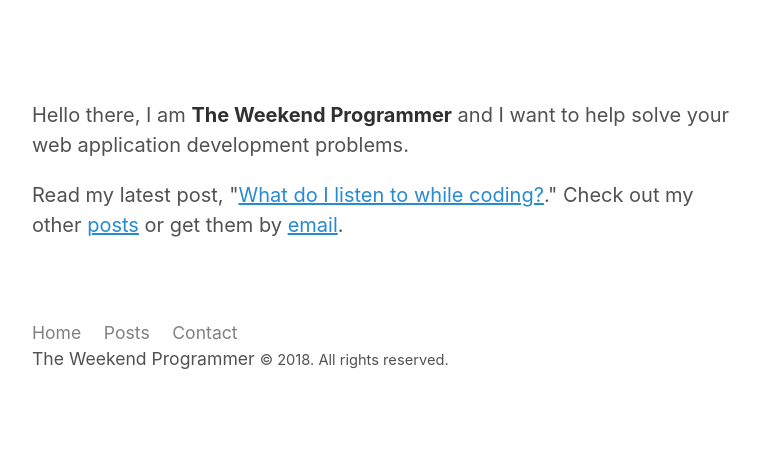
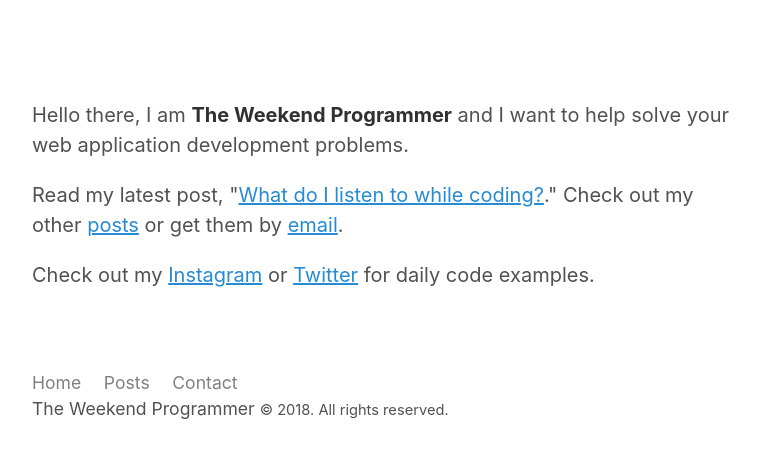
Before and after one commit to theweekendprogrammer/theweekendprogrammer.github.io, a Jekyll site: the page built from index.html, in a window 1280 px wide. Shown: the top 458 px of the page, without its empty margins (258-1018 px from the left). Built offline with Jekyll 4.4.1, drawn with Linux system fonts in a browser that asks for light colours; the list of posts is cut into pages by our own code.

Commit message:
Add twitter and instagram links

```diff
--- a/index.html
+++ b/index.html
@@ -17,4 +17,8 @@ title: Home
     Check out my other <a href="{{ site.baseurl }}/posts">posts</a> or get
     them by <a href="https://eepurl.com/djf-Vf">email</a>.
   </p>
+
+  <p>Check out my <a href="https://www.instagram.com/theweekendprogrammer"
+                     >Instagram</a> or <a href="https://twitter.com/thewkndprgmr"
+                                          >Twitter</a> for daily code examples.</p>
 </article>
```
